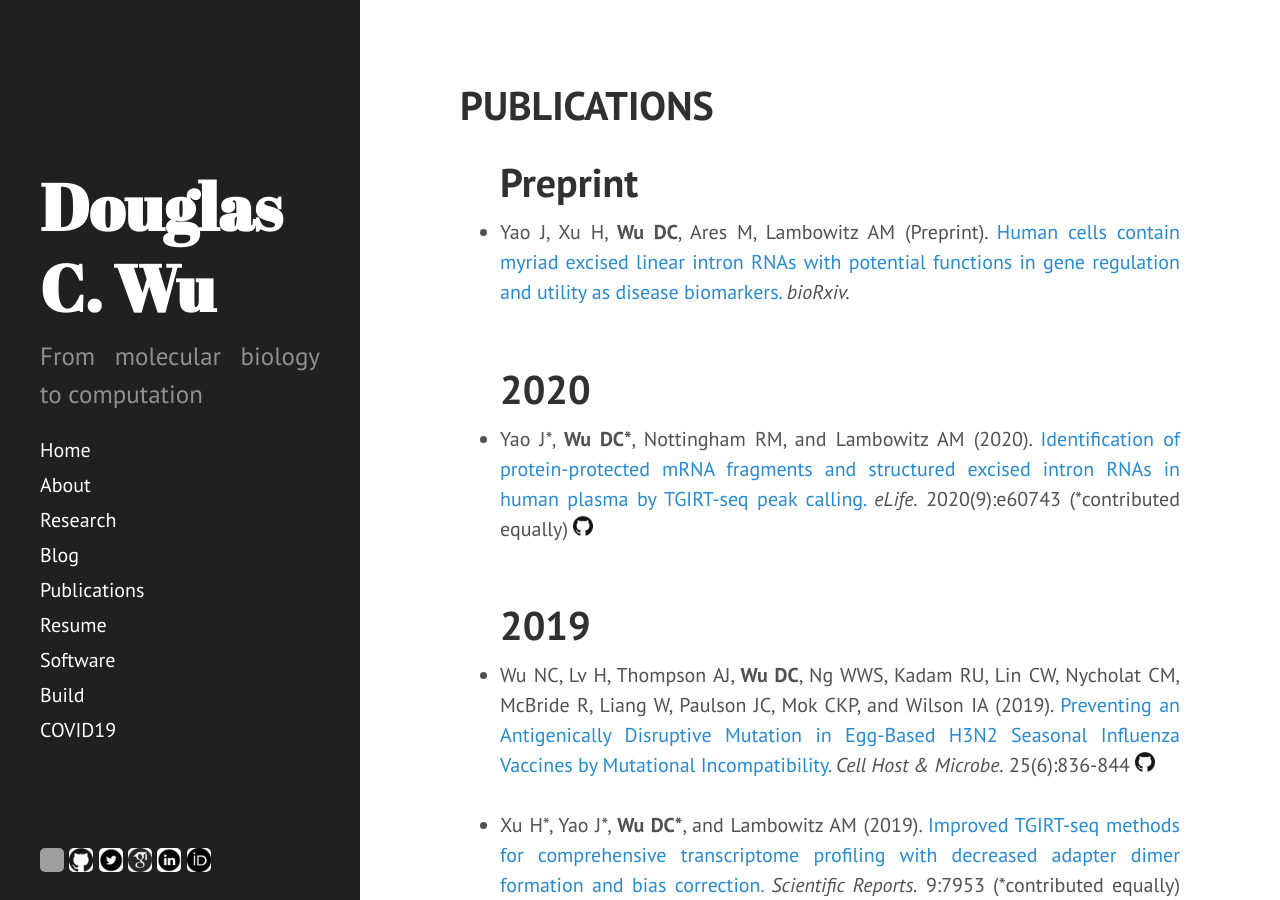
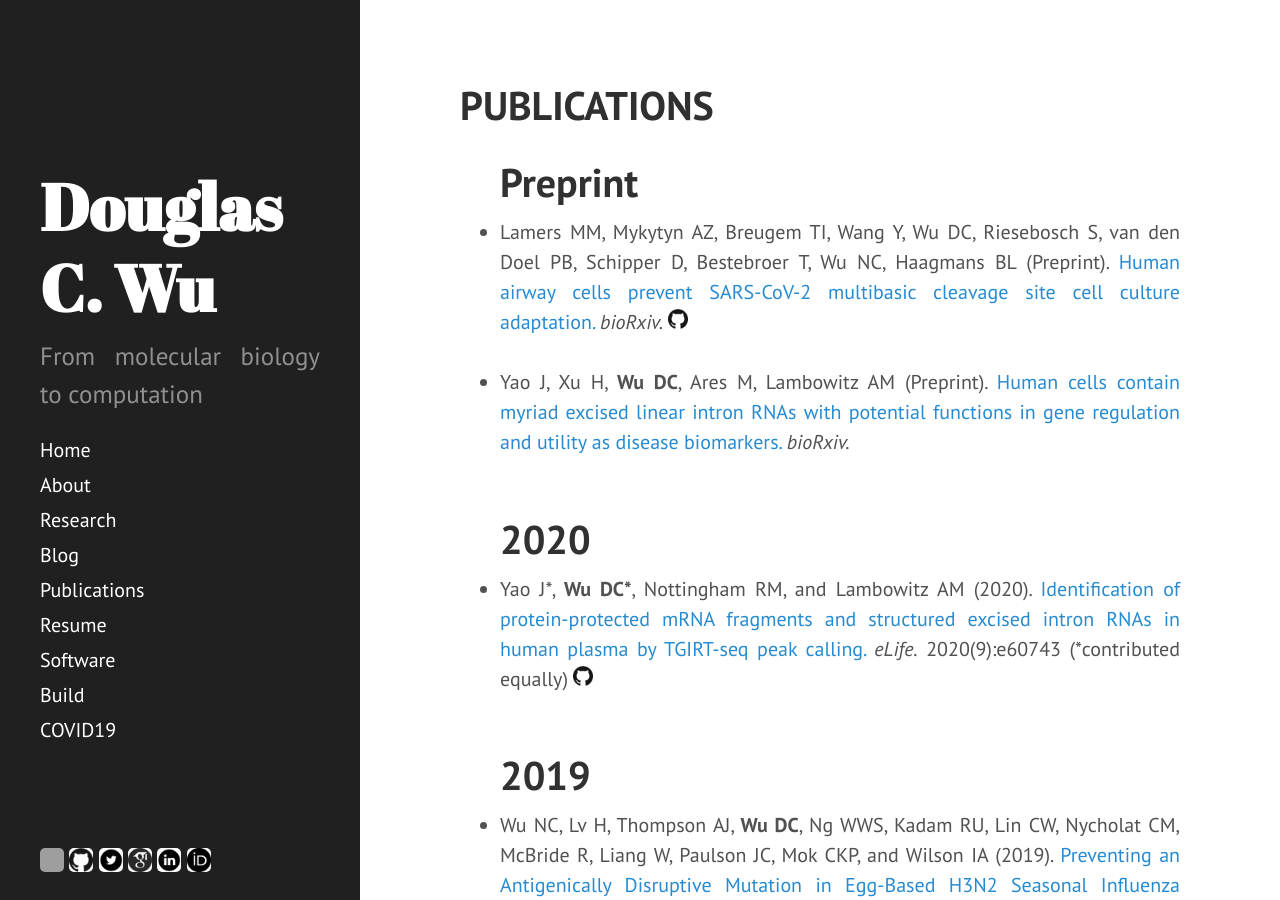
Before and after one commit to wckdouglas/wckdouglas.github.io, a Jekyll site: the page built from _pages/Publications.md, in a window 1280 px wide and 900 px high. Built offline with Jekyll 4.4.1, drawn with Linux system fonts in a browser that asks for light colours; comment, search, counter and statistics services are not loaded; grey boxes are pictures that could not be loaded.

Commit message:
added pub

```diff
--- a/_data/publications.yml
+++ b/_data/publications.yml
@@ -1,3 +1,12 @@
+- author: Lamers MM, Mykytyn AZ, Breugem TI, Wang Y, Wu DC, Riesebosch S, van den Doel PB, Schipper D, Bestebroer T, Wu NC, Haagmans BL
+  year: Preprint
+  title: "Human airway cells prevent SARS-CoV-2 multibasic cleavage site cell culture adaptation"
+  vol: ""
+  ref: bioRxiv
+  link: https://www.biorxiv.org/content/10.1101/2021.01.22.427802v1
+  doi: https://doi.org/10.1101/2021.01.22.427802
+  scripts: https://github.com/wchnicholas/SARS_CoV2_mutation
+
 - author: Yao J, Xu H, <b>Wu DC</b>, Ares M, Lambowitz AM
   year: Preprint
   title: "Human cells contain myriad excised linear intron RNAs with potential functions in gene regulation and utility as disease biomarkers"
```
